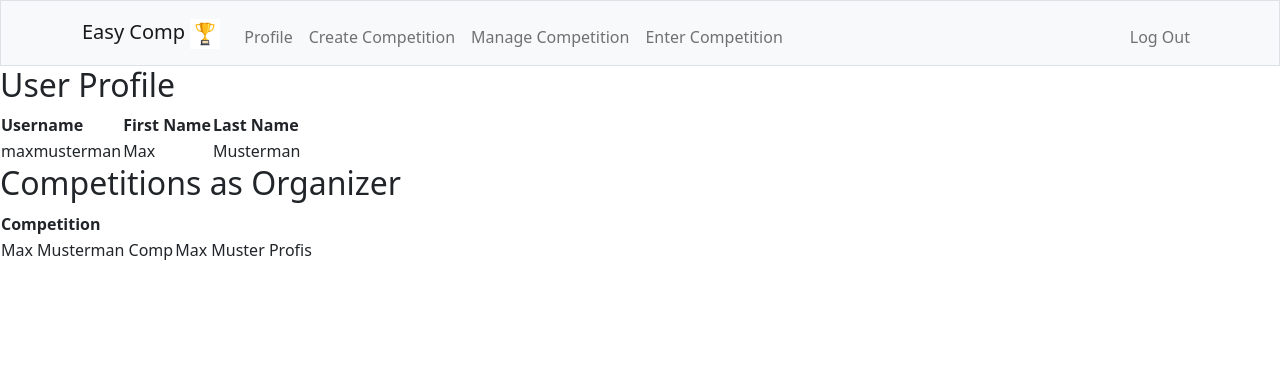
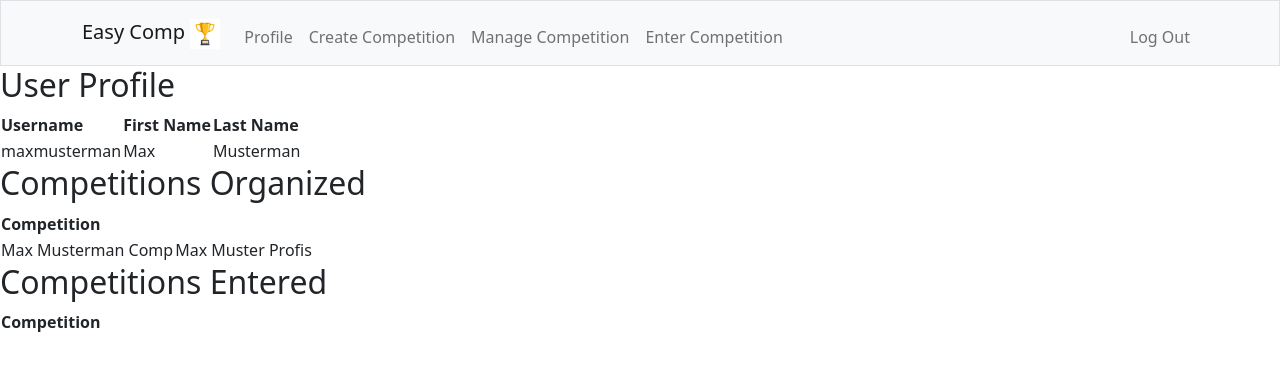
Before and after one commit to Strasseneck/EasyComp, a Flask app: page / in a window 1280 px wide. Shown: the top 371 px of the page. Run offline with Flask 2, Linux system fonts and the light colour scheme; a user stored in the database is signed in; data comes from the database, SQL or seed files in the repository; both versions use the stored data as it was after the commit; lists and menus that the app fills with data are empty; some libraries are stand-ins or nearby versions.

Commit message:
Add comps and divisions entered to index

```diff
--- a/app.py
+++ b/app.py
@@ -39,20 +39,35 @@
 
     # select user data
     rows = db.execute("SELECT * FROM users WHERE id = ?", session["user_id"])
+
     # get user data to display
     username = rows[0]["username"]
     firstname = rows[0]["firstname"]
     lastname = rows[0]["lastname"]
 
-    # select user's competitions to display
+    # select user's created competitions to display
     competitions = []
     rows = db.execute("SELECT * FROM competitions WHERE organizer_id = ?", session["user_id"])
     for i in range(len(rows)):
         competition = rows[i]["name"]
         competitions.append(competition)
 
+    # select competitions user has entered to display
+    competitionsentered = []
+    rows = db.execute("SELECT DISTINCT name FROM competitions INNER JOIN competitors ON competitors.competition_id = competitions.id WHERE competitor_id = ?", session["user_id"])
+    for i in range(len(rows)):
+        competition = rows[i]["name"]
+        competitionsentered.append(competition)
+
+    # select divisions user has entered to display
+    divisions = []
+    rows = db.execute("SELECT DISTINCT name FROM divisions INNER JOIN competitors ON competitors.division_id = divisions.id WHERE competitor_id = ?", session["user_id"])
+    for i in range(len(rows)):
+        division = rows[i]["name"]
+        divisions.append(division)
+
     # render template
-    return render_template("index.html", username=username, firstname=firstname, lastname=lastname, competitions=competitions)
+    return render_template("index.html", username=username, firstname=firstname, lastname=lastname, competitions=competitions, competitionsentered=competitionsentered, divisions=divisions)
 
 
 # create competition
@@ -90,6 +105,7 @@
 
          # get belt classes
         beltclasses = request.form.getlist("beltdivision")
+
         # get weight classes
         weightclasses = request.form.getlist("weightclass")
 
@@ -118,25 +134,48 @@
 
     # get info about competitions available to enter
     competitions = db.execute("SELECT DISTINCT name, format FROM competitions")
+
     # render template enter comp
     return render_template("enter-comp.html", competitions=competitions)
 
-@app.route("/divisions/<name>", methods=["GET", "POST"])
+@app.route("/divisions/<name>", methods=["GET"])
 @login_required
 def divisions(name):
 
     #get id of competition
     rows = db.execute("SELECT DISTINCT id FROM competitions WHERE name LIKE ?", name)
     comp_id = rows[0]["id"]
+
     # get division info
     divisions = []
     rows = db.execute("SELECT DISTINCT name FROM divisions WHERE comp_id = ?", comp_id)
     for i in range(len(rows)):
         division = rows[i]["name"]
+        division = division.replace("-"," ")
         divisions.append(division)
+
     # render template
     return render_template("divisions.html", divisions=divisions)
 
+@app.route("/divisions/enterdivision/<name>", methods=["GET"])
+@login_required
+def enterdivision(name):
+
+    # get id for competitor
+    rows = db.execute("SELECT DISTINCT id FROM users WHERE id = ?", session["user_id"])
+    competitor_id = rows[0]["id"]
+
+    # add back in - character to name
+    name = name.replace(" ", "-")
+    # get division id
+    rows = db.execute("SELECT DISTINCT id, comp_id FROM divisions WHERE name LIKE ?", name)
+    id = rows[0]["id"]
+    comp_id = rows[0]["comp_id"]
+
+    # insert user into competitor table
+    rows = db.execute("INSERT INTO competitors (competitor_id, competition_id, division_id) VALUES (?,?,?)",
+                    competitor_id, comp_id, id)
+    return redirect("/")
 
 # login
 @app.route("/login", methods=["GET", "POST"])
--- a/templates/divisions.html
+++ b/templates/divisions.html
@@ -11,7 +11,7 @@
       <h5 class="card-title">{{division}}</h5>
       <h6 class="card-subtitle mb-2 text-muted"></h6>
       <p class="card-text"></p>
-      <a href="" class="card-link">Enter Division</a>
+      <a href="enterdivision/{{division}}" class="card-link">Enter Division</a>
     </div>
   </div>
   {% endfor %}
--- a/templates/index.html
+++ b/templates/index.html
@@ -19,7 +19,7 @@
     </tbody>
 </table>
 <table>
-    <h2>Competitions as Organizer</h2>
+    <h2>Competitions Organized</h2>
     <thead>
         <tr>
             <th>Competition</th>
@@ -31,4 +31,18 @@
         {% endfor %}
     </tbody>
 </table>
+<table>
+    <h2>Competitions Entered</h2>
+    <thead>
+        <tr>
+            <th>Competition</th>
+        </tr>
+    </thead>
+    <tbody>
+        {% for competition in competitionsentered %} {% for division in divisions %}
+        <td>{{ competition }}</td>
+        <td>{{ division }}</td>
+        {% endfor %} {% endfor %}
+    </tbody>
+</table>
 {% endblock %}
```
Also changed, not shown: easycomp.db, 1 other file.
